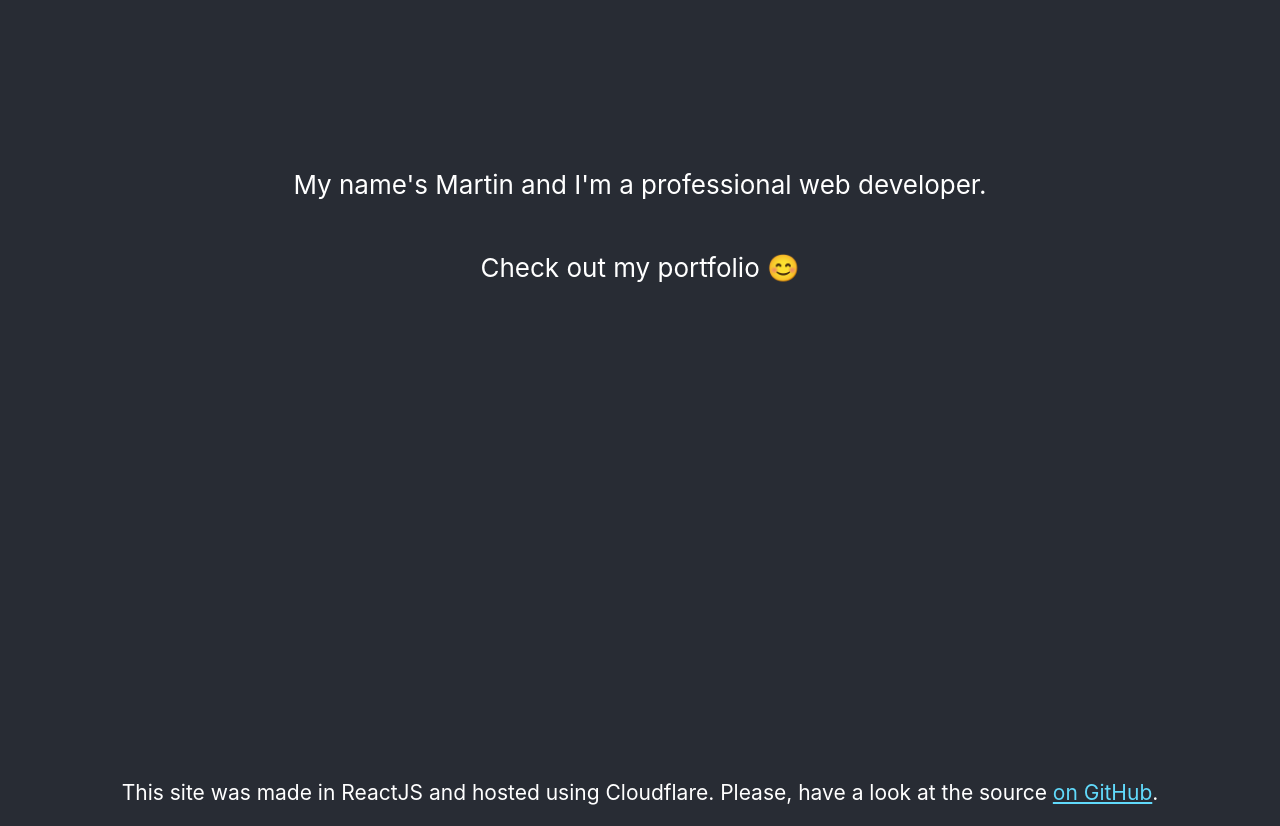
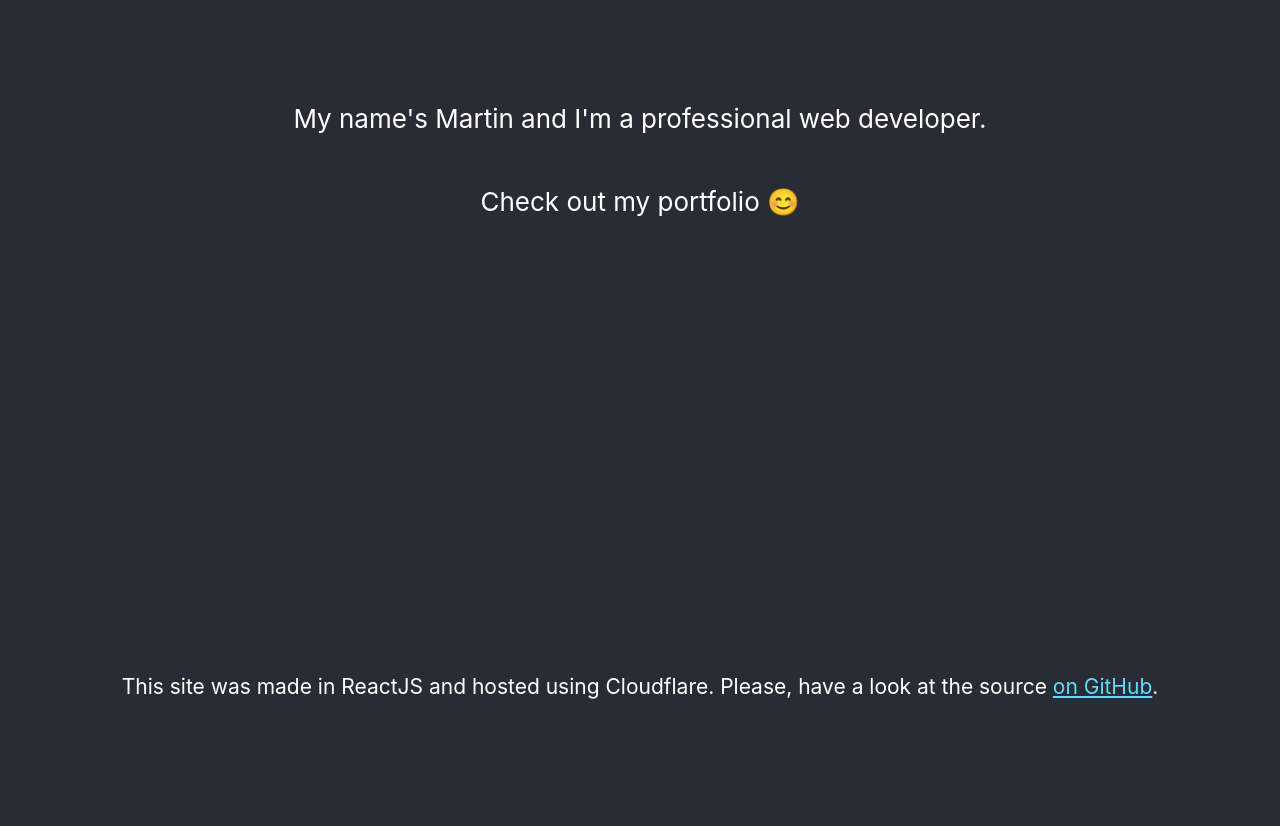
Before and after one commit to martin-nef/mega-portfolio, a React (Create React App) app: page / in a window 1280 px wide. After the commit the page ends 800 px from the top, so only its background shows below. Built offline with nearby package versions, Linux system fonts and the light colour scheme.

Commit message:
keep messing with styling

```diff
--- a/src/App.js
+++ b/src/App.js
@@ -1,9 +1,7 @@
-import './App.scss';
-
 function App() {
   return (
     <div>
-      <header className="padding-top">
+      <header>
         <p>
           My name's Martin and I'm a professional web developer.
         </p>
--- a/src/index.css
+++ /dev/null
@@ -1,13 +0,0 @@
-body {
-  margin: 0;
-  font-family: -apple-system, BlinkMacSystemFont, 'Segoe UI', 'Roboto', 'Oxygen',
-    'Ubuntu', 'Cantarell', 'Fira Sans', 'Droid Sans', 'Helvetica Neue',
-    sans-serif;
-  -webkit-font-smoothing: antialiased;
-  -moz-osx-font-smoothing: grayscale;
-}
-
-code {
-  font-family: source-code-pro, Menlo, Monaco, Consolas, 'Courier New',
-    monospace;
-}
--- a/src/index.js
+++ b/src/index.js
@@ -1,6 +1,6 @@
 import React from 'react';
 import ReactDOM from 'react-dom';
-import './index.css';
+import './index.scss';
 import App from './App';
 import reportWebVitals from './reportWebVitals';
 
--- a/src/App.scss
+++ b/src/index.scss
@@ -1,15 +1,16 @@
+
 @import 'styles/colours';
 @import 'styles/fonts';
 @import 'styles/layout';
 
-.App {
+body {
+  background-color: $background;
   text-align: center;
+  color: $foreground;
 }
-
 
 div {
   background-color: $background;
-  color: $foreground;
 }
 
 p {
@@ -21,7 +22,10 @@
 }
 
 header {
-  height: 50vmin;
+  ::before {
+    height: 10vmin;
+  }
+  height: 40vmin;
   display: flex;
   flex-direction: column;
   align-items: center;
@@ -38,26 +42,13 @@
   font-size: $small-text;
 }
 
-.padding-top {
-  padding-top: $padding-big;
+body {
+  margin: 0;
+  font-family: $default-font-family;
+  -webkit-font-smoothing: antialiased;
+  -moz-osx-font-smoothing: grayscale;
 }
 
-.big-logo {
-  height: 40vmin;
-  pointer-events: none;
+code {
+  font-family: $code-font-family;
 }
-
-@media (prefers-reduced-motion: no-preference) {
-  .big-logo {
-    animation: big-logo-spin infinite 20s linear;
-  }
-}
-
-@keyframes big-logo-spin {
-  from {
-    transform: rotate(0deg);
-  }
-  to {
-    transform: rotate(360deg);
-  }
-}
--- a/src/styles/_fonts.scss
+++ b/src/styles/_fonts.scss
@@ -1,2 +1,6 @@
 $big-text: calc(10px + 2vmin);
 $small-text: calc(5px + 2vmin);
+$default-font-family: -apple-system, BlinkMacSystemFont, 'Segoe UI', 'Roboto', 'Oxygen',
+    'Ubuntu', 'Cantarell', 'Fira Sans', 'Droid Sans', 'Helvetica Neue',
+    sans-serif;
+$code-font-family: source-code-pro, Menlo, Monaco, Consolas, 'Courier New', monospace;
```
Also changed, not shown: src/styles/logo.scss (added, +20 -0 lines).
